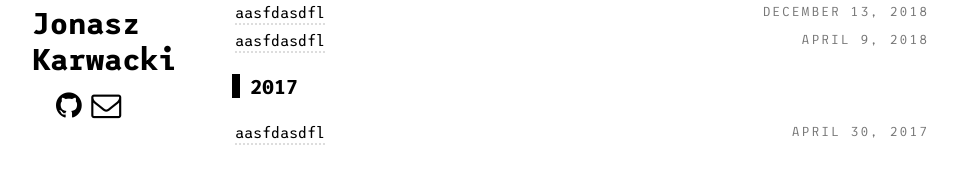
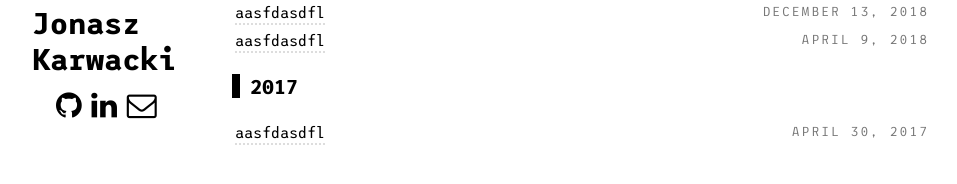
Before and after one commit to escofresco/escofresco.github.io, a Jekyll site: the page built from index.html, in a window 1280 px wide. Shown: the part 522-706 px from the top of the page, without its empty margins (18-975 px from the left). Built offline with Jekyll 4.4.1, drawn with Linux system fonts in a browser that asks for light colours; nearby versions of some CDN libraries.

Commit message:
Add linkedin icon

```diff
--- a/_includes/sidebar.html
+++ b/_includes/sidebar.html
@@ -12,7 +12,8 @@
 
   <section class="meta">
     <a href="{{ site.github.owner_url }}" target="_blank" title="Follow me on GitHub" aria-label="Follow me on GitHub"><i class="fa fa-github"></i></a>
-    <a href="{{ site.github.owner_url }}" target="_blank" title="Email me" aria-label="Email me"><i class="fa fa-envelope-o"></i></a>
+    <a href="https://www.linkedin.com/in/jonasz-karwacki-82072b150/" target="_blank" title="Find me on LinkedIn" aria-label="Find me on LinkedIn"><i class="fa fa-linkedin"></i></a>
+    <a href="mailto:jonaszakr@gmail.com?subject=hi jonasz!" target="_blank" title="Email me" aria-label="Email me"><i class="fa fa-envelope-o"></i></a>
   </section>
 
   <section class="sections">
```
